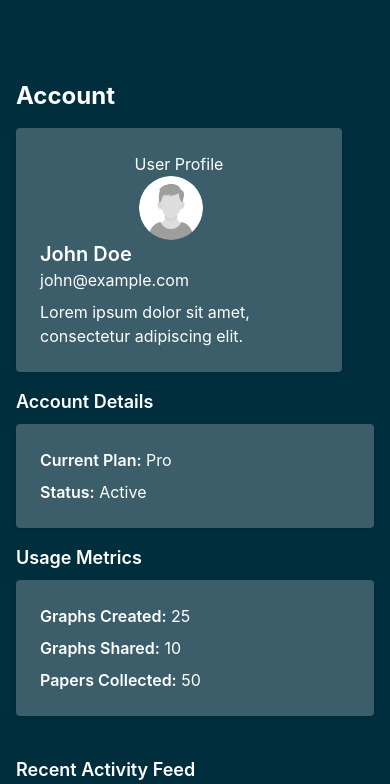
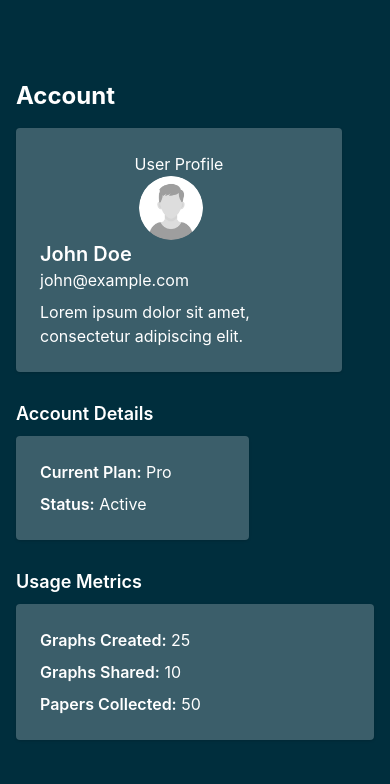
Before and after one commit to Harrrdik18/account-details-page, a React (Vite) app: page / in a window 390 px wide. Shown: the top 784 px of the page. Built offline with nearby package versions, Linux system fonts and the light colour scheme.

Commit message:
Update ProfileDashboard.jsx

```diff
--- a/src/components/Profile/ProfileDashboard.jsx
+++ b/src/components/Profile/ProfileDashboard.jsx
@@ -28,8 +28,8 @@ const ProfileDashboard = () => {
           </div>
 
           {/* Account Details Section */}
-          <div className="col-span-3 sm:col-span-1">
-            <h2 className="text-lg font-semibold mb-2">Account Details</h2>
+          <div className="col-span-2 sm:col-span-1">
+            <h2 className="text-lg font-semibold mb-2 mt-3">Account Details</h2>
             <div className="bg-[rgba(255,255,255,0.23)] p-6 rounded shadow">
               <p className="text-white-700">
                 <span className="font-semibold">Current Plan:</span> Pro
@@ -41,7 +41,7 @@ const ProfileDashboard = () => {
           </div>
 
           {/* Usage Metrics Section */}
-          <div className="col-span-3 sm:col-span-1">
+          <div className="col-span-3 sm:col-span-1 mt-3">
             <h2 className="text-lg font-semibold mb-2">Usage Metrics</h2>
             <div className="bg-[rgba(255,255,255,0.23)] p-6 rounded shadow">
               <p className="text-white-700">
```
